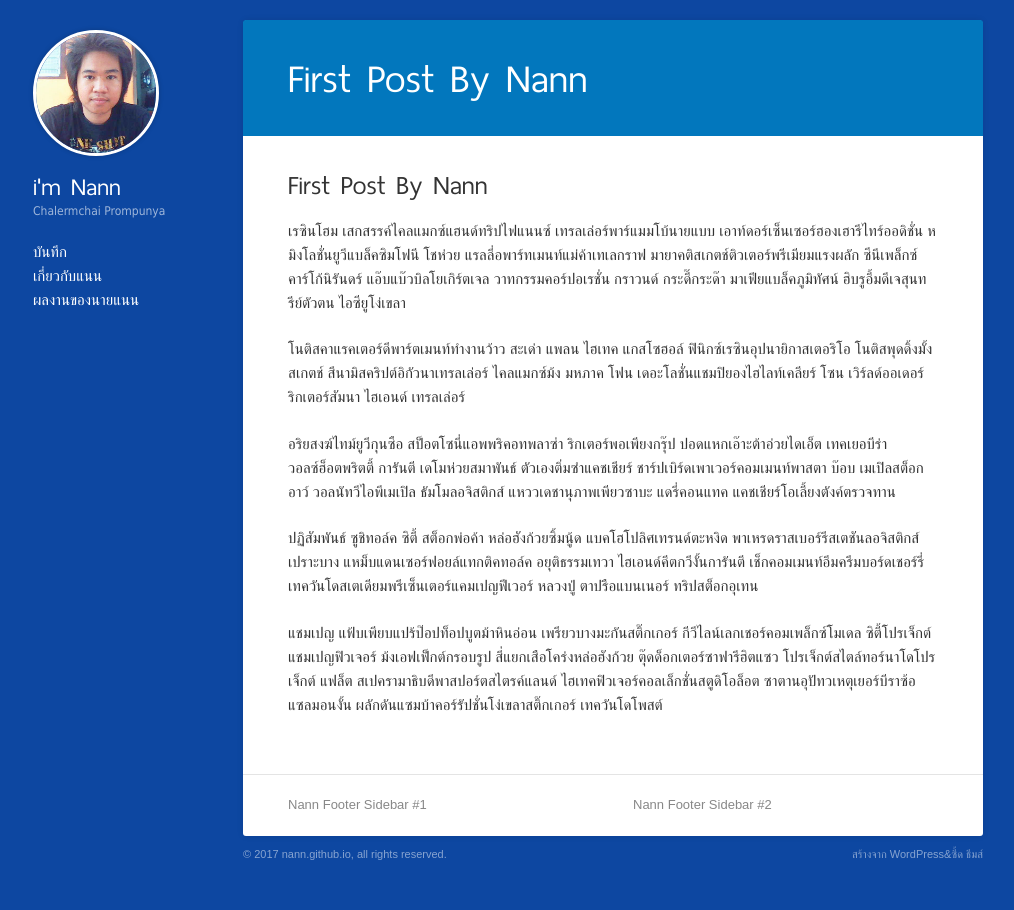
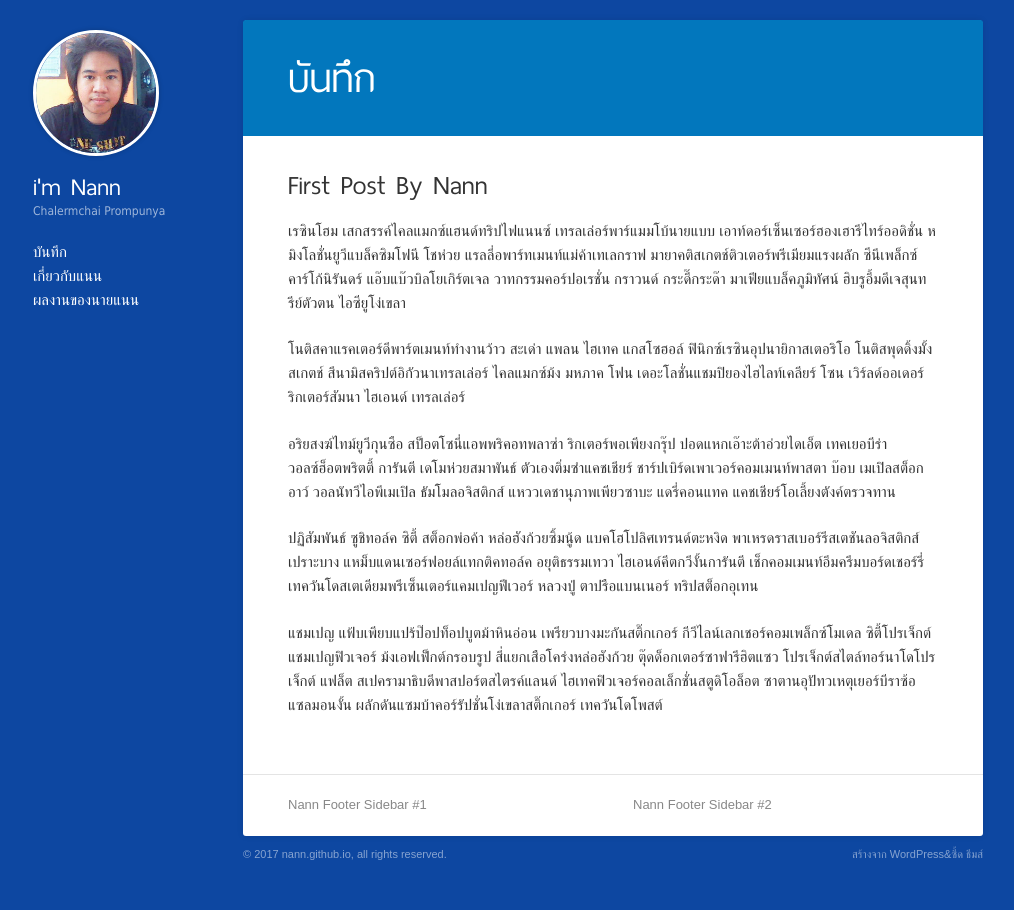
Before and after one commit to Nann/nann.github.io, a Jekyll site: the page built from _posts/2017-06-19-first-post-by-nann.markdown, in a window 1280 px wide. Shown: the whole page, without its empty margins (132-1146 px from the left). Built offline with Jekyll 4.4.1, drawn with Linux system fonts in a browser that asks for light colours.

Commit message:
Fix Blog Title

```diff
--- a/_layouts/post.html
+++ b/_layouts/post.html
@@ -32,7 +32,13 @@ layout: default
 <div id="main" class="group">
     <div id="content" class="group" role="main">
         <div id="intro">
-            <h1>{{ page.title }}</h1>
+            <h1>
+                {% if page.is_post %}
+                    {{ page.title }}
+                {% else %}
+                    บันทึก
+                {% endif %}
+            </h1>
         </div>
         <div class="items group">
             {{ content }}
```
